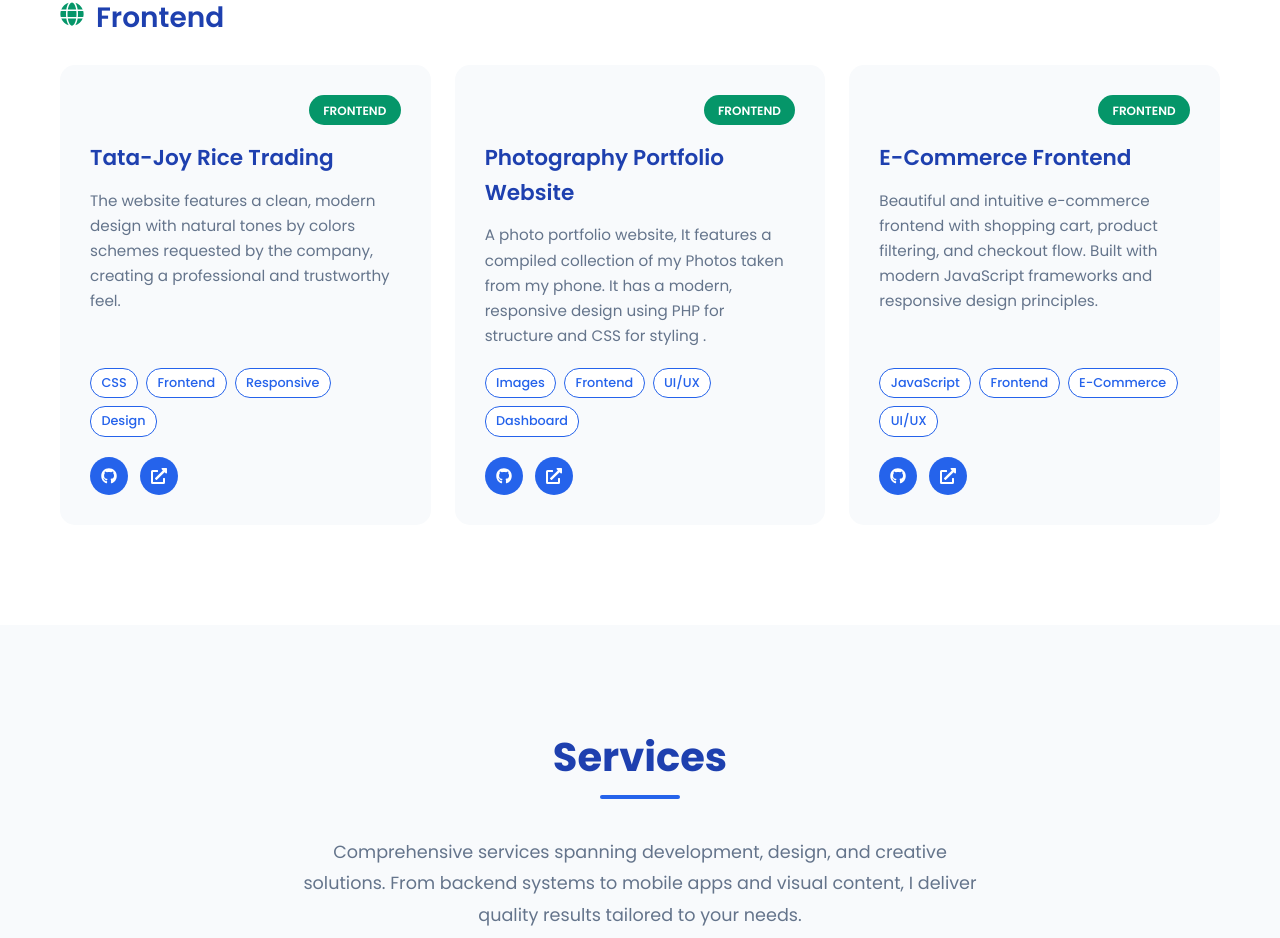
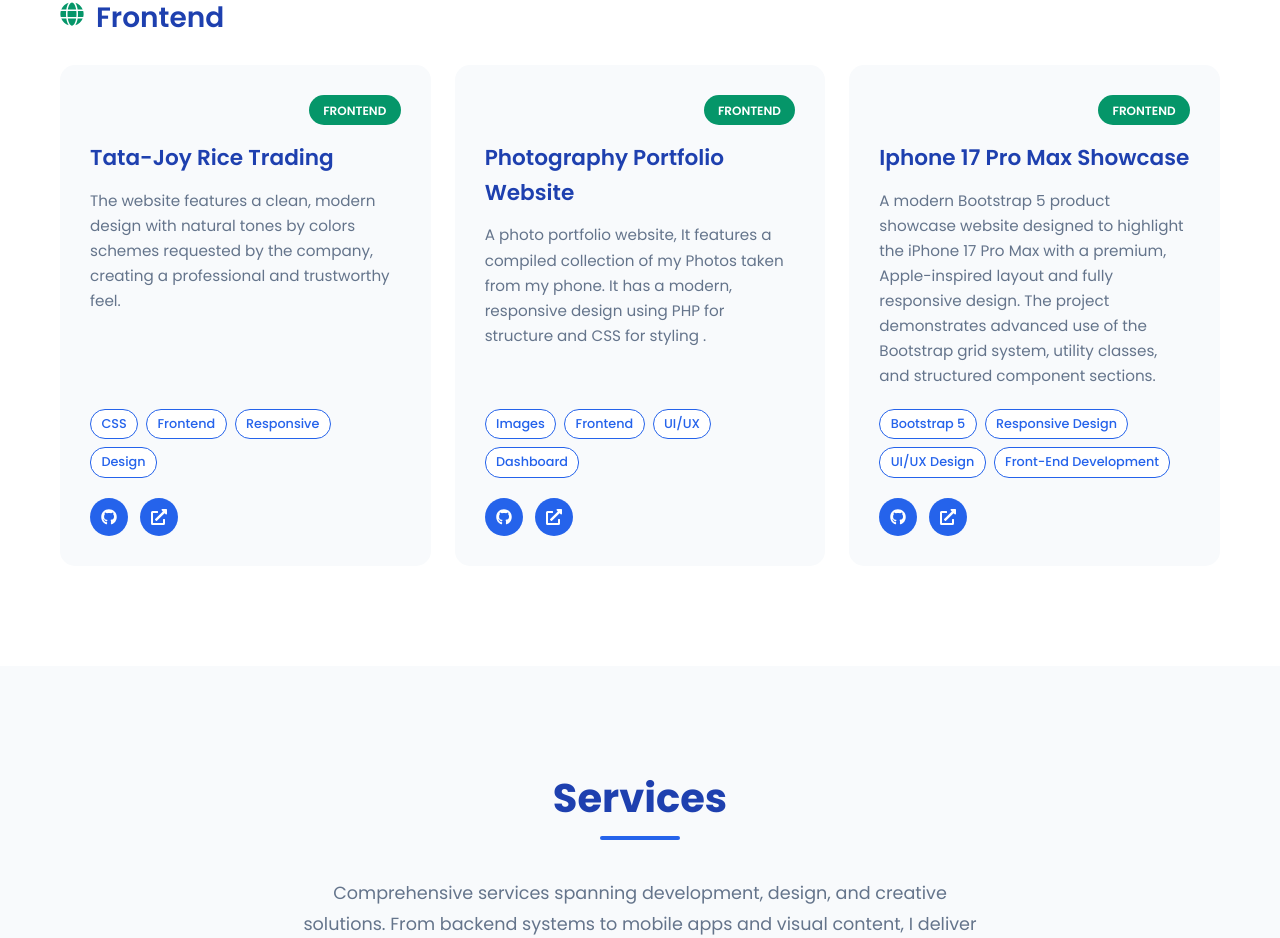
Before and after one commit to a1ear/myportfolio, a React (Vite) app in the folder Portfolio Projects/: page / in a window 1280 px wide. Shown: the part 4109-5047 px from the top of the page. Built offline with nearby package versions, Linux system fonts and the light colour scheme.

Commit message:
Update Projects.jsx

```diff
--- a/Portfolio Projects/src/components/Projects.jsx
+++ b/Portfolio Projects/src/components/Projects.jsx
@@ -36,11 +36,11 @@
     demoUrl: 'https://antm.helioho.st/frontend-dev/photowebsite/index.php'
   },
   {
-    title: 'E-Commerce Frontend',
-    description: 'Beautiful and intuitive e-commerce frontend with shopping cart, product filtering, and checkout flow. Built with modern JavaScript frameworks and responsive design principles.',
-    tags: ['JavaScript', 'Frontend', 'E-Commerce', 'UI/UX'],
+    title: 'Iphone 17 Pro Max Showcase',
+    description: 'A modern Bootstrap 5 product showcase website designed to highlight the iPhone 17 Pro Max with a premium, Apple-inspired layout and fully responsive design. The project demonstrates advanced use of the Bootstrap grid system, utility classes, and structured component sections.',
+    tags: ['Bootstrap 5', 'Responsive Design', 'UI/UX Design', 'Front-End Development'],
     githubUrl: '#',
-    demoUrl: '#'
+    demoUrl: 'https://antm.helioho.st/frontend-dev/Bootstrap%20Showcase/index.html'
   }
 ]
 
```
